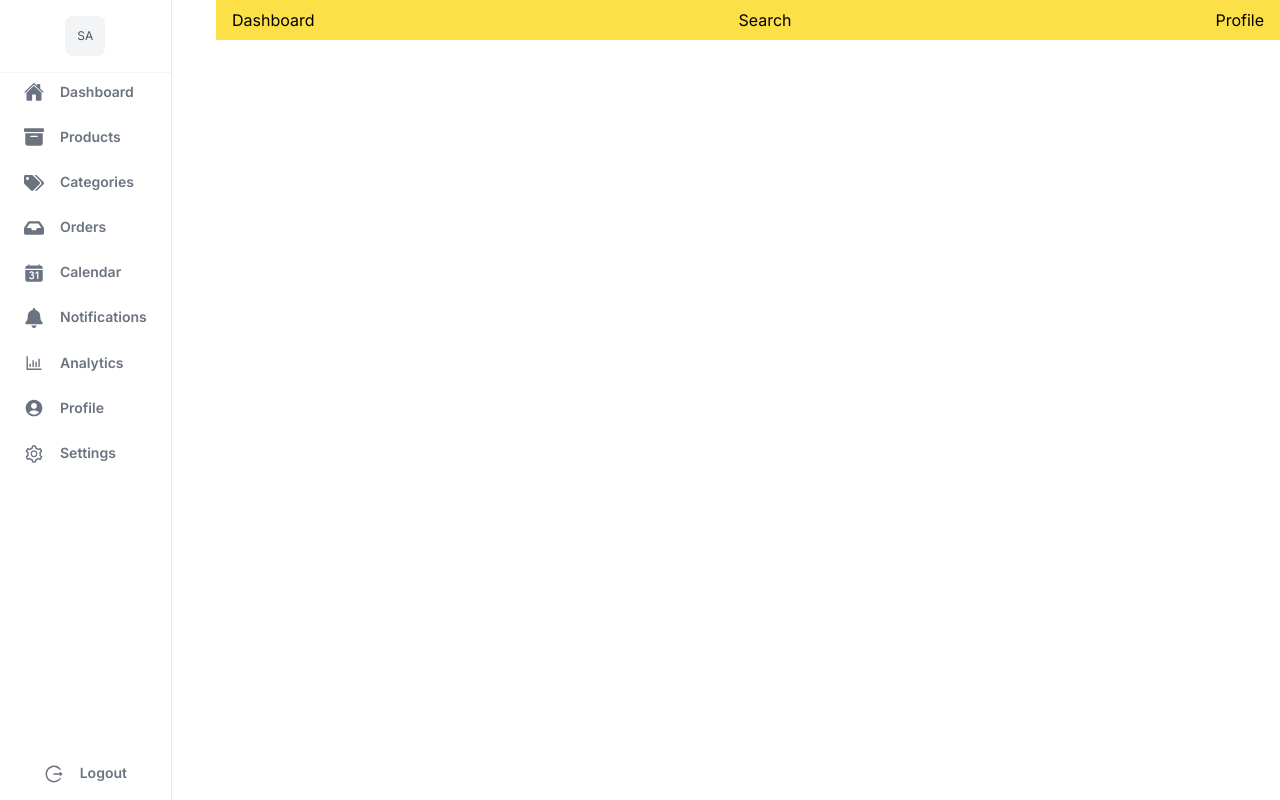
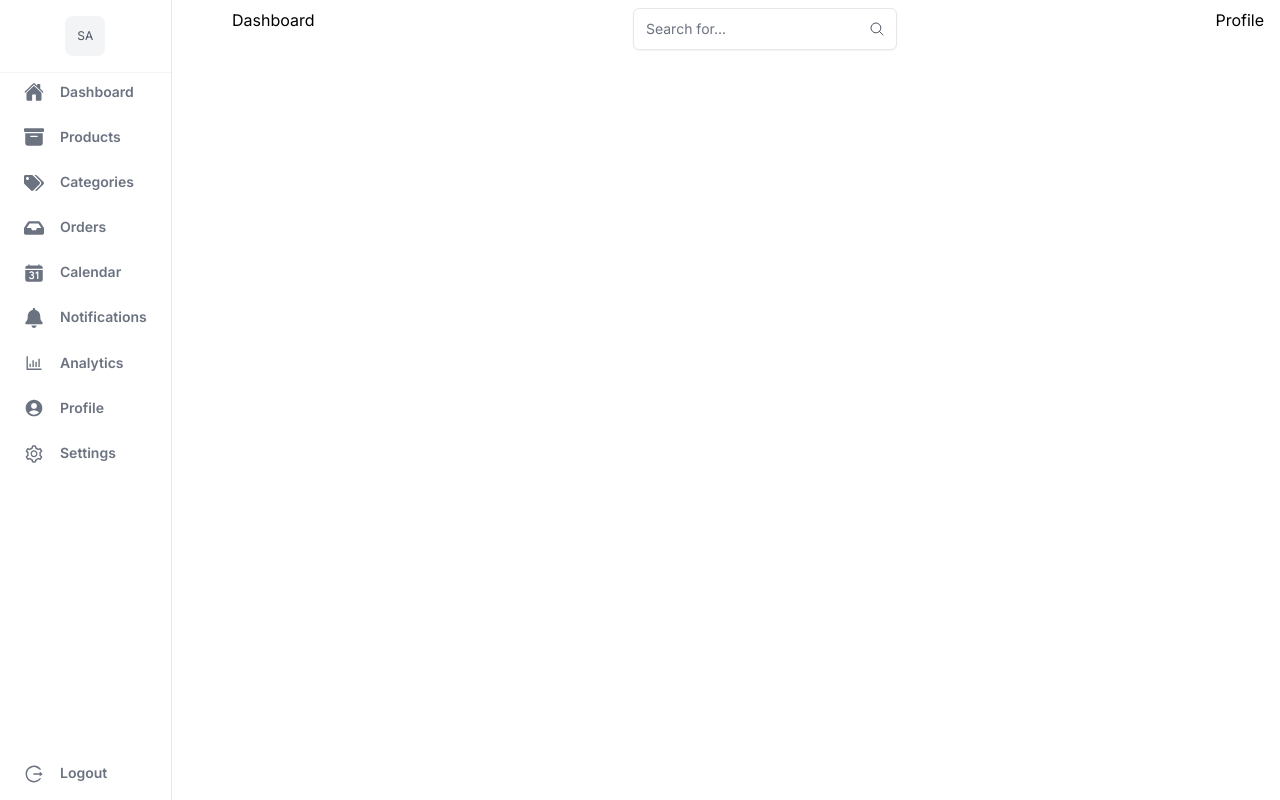
Before and after one commit to sharif2315/tasty-trails-ui, a Next.js app: page /admin in a window 1280 px wide. Built offline with nearby package versions, Linux system fonts and the light colour scheme.

Commit message:
navbar wip

```diff
--- a/components/AdminSidebar.tsx
+++ b/components/AdminSidebar.tsx
@@ -78,9 +78,9 @@ const AdminSidebar = () => {
                 {/* Logout Button */}
                 <div
                     // className="sticky inset-x-0 bottom-0 border-t border-gray-100 bg-white p-2"
-                    className="flex justify-center items-center mb-2"
+                    className="flex justify-center items-center mb-2 px-2"
                 >
-                    <ul>
+                    <ul className="w-full">
                         <NavLink name="Logout" icon={AiOutlineLogout}  />
                     </ul>
                 </div>
--- a/components/Navbar.tsx
+++ b/components/Navbar.tsx
@@ -1,8 +1,14 @@
+import SearchInput from "./SearchInput"
+
 const Navbar = () => {
     return (
-        <div className="flex gap-4 px-4 py-2 justify-between bg-yellow-300">
+        <div className="flex gap-4 px-4 py-2 justify-between XXXbg-yellow-300">
+
             <div>Dashboard</div>
-            <div>Search</div>
+
+            {/* <div>Search</div> */}
+            <SearchInput/>
+
             <div>Profile</div>
         </div>
     )
--- /dev/null
+++ b/components/SearchInput.tsx
@@ -0,0 +1,26 @@
+import { IoSearchOutline } from "react-icons/io5";
+//   Plugins: - @tailwindcss/forms
+
+const SearchInput = () => {
+    return (
+        <div className="relative">
+            <label htmlFor="Search" className="sr-only"> Search </label>
+
+            <input
+                type="text"
+                id="Search"
+                placeholder="Search for..."
+                className="w-full rounded-md border-gray-200 py-2.5 pe-10 shadow-sm sm:text-sm focus:outline-gray"
+            />
+
+            <span className="absolute inset-y-0 end-0 grid w-10 place-content-center">
+                <button type="button" className="text-gray-600 hover:text-gray-700">
+                    <span className="sr-only">Search</span>
+                    <IoSearchOutline />
+                </button>
+            </span>
+        </div>
+    )
+}
+
+export default SearchInput
--- a/package.json
+++ b/package.json
@@ -15,6 +15,7 @@
     "react-icons": "^5.2.0"
   },
   "devDependencies": {
+    "@tailwindcss/forms": "^0.5.7",
     "@types/node": "^20",
     "@types/react": "^18",
     "@types/react-dom": "^18",
--- a/tailwind.config.ts
+++ b/tailwind.config.ts
@@ -1,4 +1,5 @@
 import type { Config } from "tailwindcss";
+
 
 const config: Config = {
   content: [
@@ -7,14 +8,16 @@ const config: Config = {
     "./app/**/*.{js,ts,jsx,tsx,mdx}",
   ],
   theme: {
-    extend: {
-      backgroundImage: {
-        "gradient-radial": "radial-gradient(var(--tw-gradient-stops))",
-        "gradient-conic":
-          "conic-gradient(from 180deg at 50% 50%, var(--tw-gradient-stops))",
-      },
-    },
+    // extend: {
+    //   backgroundImage: {
+    //     "gradient-radial": "radial-gradient(var(--tw-gradient-stops))",
+    //     "gradient-conic":
+    //       "conic-gradient(from 180deg at 50% 50%, var(--tw-gradient-stops))",
+    //   },
+    // },
   },
-  plugins: [],
+  plugins: [
+    require('@tailwindcss/forms'),
+  ],
 };
 export default config;
```
Also changed, not shown: 1 other file (tests, documents, lock files or other folders).
